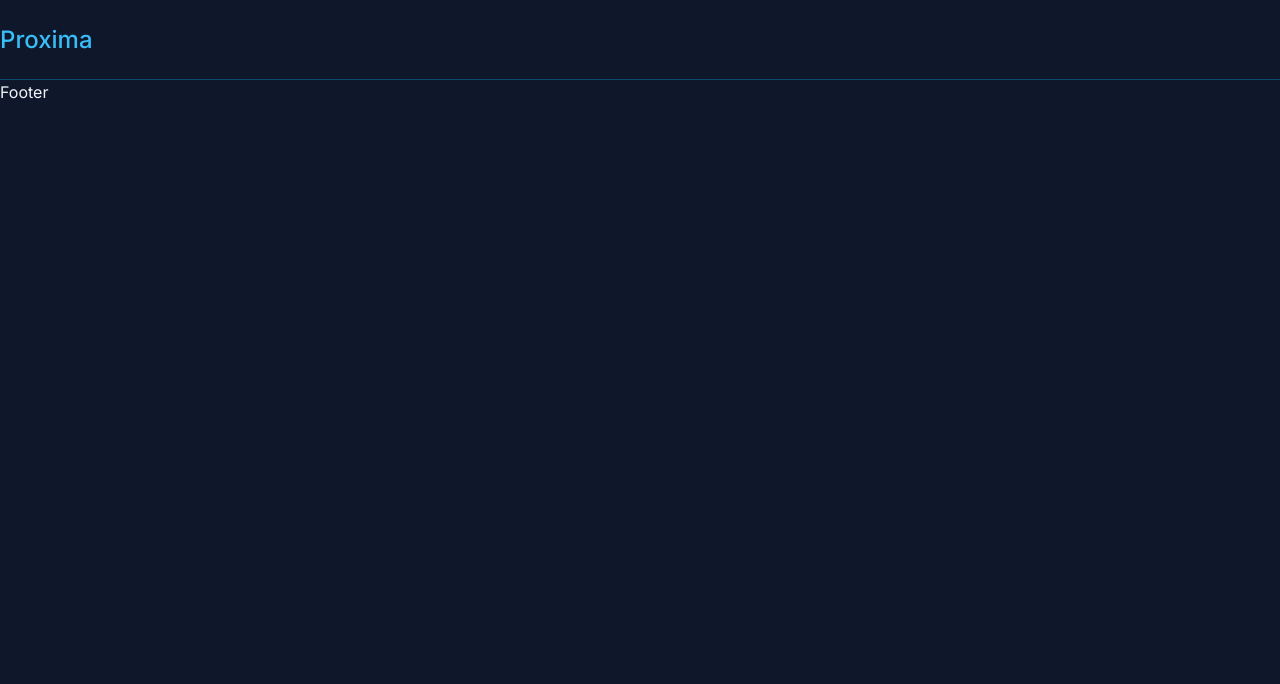
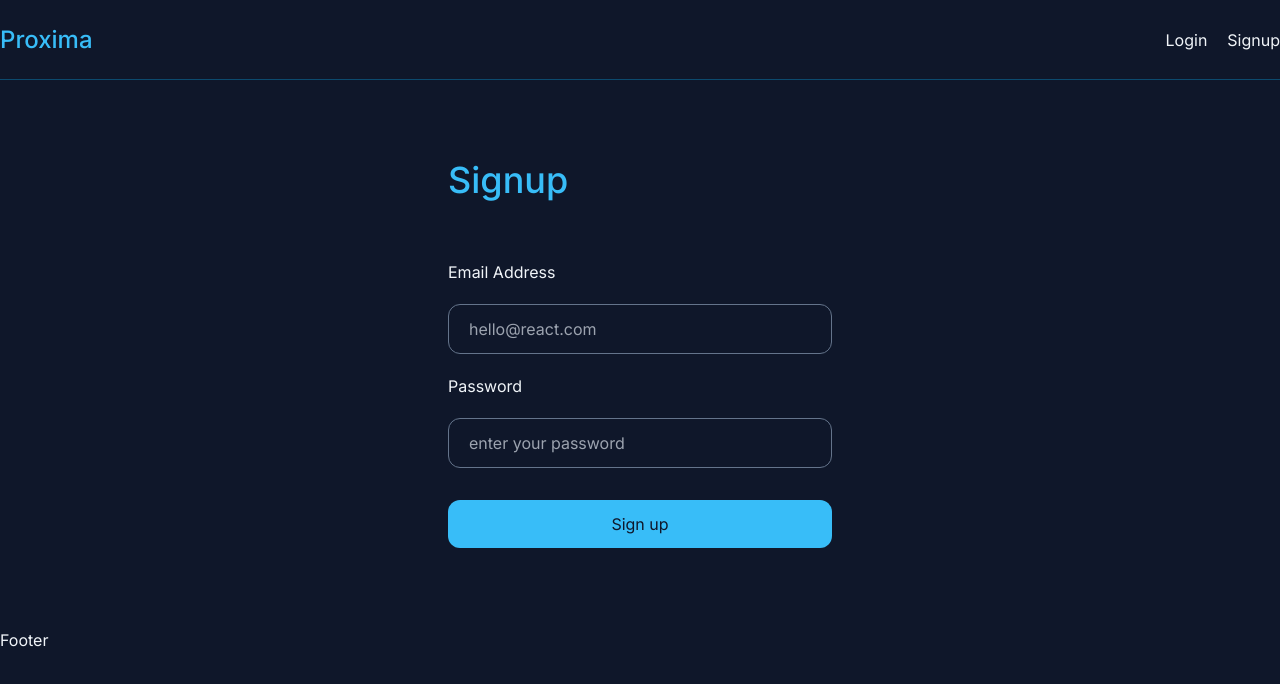
Before and after one commit to Rafiul29/proxima-client, a React (Create React App) app: page /signup in a window 1280 px wide. Before the commit this address had no page. Shown: the top 684 px of the page. Built offline with nearby package versions, Linux system fonts and the light colour scheme.

Commit message:
authon context login and signup

```diff
--- a/src/App.js
+++ b/src/App.js
@@ -3,12 +3,16 @@ import {Routes,Route} from 'react-router-dom'
 import Home from './pages/Home'
 import Navbar from './components/Navbar'
 import Footer from './components/Footer'
+import Login from './pages/Login'
+import Signup from './pages/Signup'
 const App = () => {
   return (
     <div className='app bg-slate-900 text-slate-100 min-h-screen'>
        <Navbar/>
       <Routes>
         <Route path='/' element={<Home/>}/>
+        <Route path='/login' element={<Login/>}/>
+        <Route path='/signup' element={<Signup/>}/>
       </Routes>
       <Footer/>
     </div>
--- a/src/components/Navbar.js
+++ b/src/components/Navbar.js
@@ -1,12 +1,18 @@
-import React from 'react'
-import { Link } from 'react-router-dom'
+import React from "react";
+import { Link } from "react-router-dom";
 
 const Navbar = () => {
   return (
-    <div className='navbar container mx-auto h-20 flex items-center border-b   border-sky-900 '>
-      <Link to='/' className='logo text-2xl font-medium text-sky-400' >Proxima</Link>
+    <div className="navbar container mx-auto h-20 flex items-center justify-between border-b  border-sky-900 ">
+      <Link to="/" className="logo text-2xl font-medium text-sky-400">
+        Proxima
+      </Link>
+      <nav className="flex gap-5">
+        <Link to="/login" className="hover:text-sky-400 duration-300">Login</Link>
+        <Link to="/signup" className="hover:text-sky-400 duration-300">Signup</Link>
+      </nav>
     </div>
-  )
-}
+  );
+};
 
-export default Navbar
+export default Navbar;
--- a/src/components/ProjectForm.js
+++ b/src/components/ProjectForm.js
@@ -2,6 +2,7 @@ import { useState } from "react";
 import { useProjectsContext } from "../hooks/useProjectsContext";
 
 const ProjectForm = ({ project, setIsModalOpen, setIsOverlayOpen }) => {
+
   const [title, setTitle] = useState(project? project.title: "");
   const [tech, setTech] = useState(project ? project.tech: "");
   const [budget, setBudget] = useState(project? project.budget: "");
--- /dev/null
+++ b/src/context/AuthContext.js
@@ -0,0 +1,34 @@
+import { createContext, useReducer } from "react";
+
+const initialState = {
+  user: null,
+};
+
+export const authReducer = (state, action) => {
+  switch (action.type) {
+    case "LOGIN":
+      return {
+        ...state,
+        user: action.payload,
+      };
+    case "LOGOUT":
+      return {
+        ...state,
+        user: null,
+      };
+    default:
+      return state;
+  }
+};
+
+export const AuthContext = createContext();
+
+export const AuthContextProvider = ({ children }) => {
+  const { state, dispatch } = useReducer(authReducer, initialState);
+
+  return (
+    <AuthContext.Provider value={{ ...state, dispatch }}>
+      {children}
+    </AuthContext.Provider>
+  );
+};
--- /dev/null
+++ b/src/hooks/useAuthContext.js
@@ -0,0 +1,10 @@
+import { useContext } from "react";
+import { AuthContext } from "../context/AuthContext";
+
+export const useAuthContext = () => {
+  const context = useContext(AuthContext);
+  if (!context) {
+    throw new Error("You must call useAuthContext inside a AuthContextProvider");
+  }
+  return context;
+};
--- a/src/index.js
+++ b/src/index.js
@@ -4,13 +4,16 @@ import "./index.css";
 import App from "./App";
 import { BrowserRouter } from "react-router-dom";
 import { ProjectContextProvider } from "./context/projectContext";
+import { AuthContextProvider } from "./context/AuthContext";
 
 const root = ReactDOM.createRoot(document.getElementById("root"));
 root.render(
   <React.StrictMode>
     <BrowserRouter>
       <ProjectContextProvider>
+        <AuthContextProvider>
         <App />
+        </AuthContextProvider>
       </ProjectContextProvider>
     </BrowserRouter>
   </React.StrictMode>
--- a/src/pages/Home.js
+++ b/src/pages/Home.js
@@ -7,13 +7,14 @@ const Home = () => {
 
   //data fetch
   const { projects, dispatch } = useProjectsContext();
+
+
   useEffect(() => {
-
     const getAllProjects = async () => {
       const res = await fetch("http://localhost:8000/api/projects");
       const json = await res.json();
       if(res.ok) {
-        dispatch({ type:"SET_PROJECTS", payload: json });
+        dispatch({ type: "SET_PROJECTS", payload: json });
       }
     };
 
--- /dev/null
+++ b/src/pages/Login.js
@@ -0,0 +1,37 @@
+import React, { useState } from "react";
+
+const Login = () => {
+  const [email, setEmail] = useState("");
+  const [password, setPassword] = useState("");
+  return (
+    <form className="login-form flex flex-col gap-5  py-20 mx-auto max-w-sm">
+      <h2 className="text-4xl font-medium text-sky-400 mb-10">Login</h2>
+      <div className="form-control flex flex-col gap-5">
+        <label htmlFor="email" className="cursor-pointer hover:text-sky-400 duration-300">Email Address</label>
+        <input
+          type="text"
+          id="email"
+          placeholder="hello@react.com"
+          value={email}
+          onChange={(e) => setEmail(e.target.value)}
+          className="bg-transparent border border-slate-500 py-3 px-5 rounded-xl outline-none focus:border-sky-400 duration-300"
+        />
+      </div>
+
+      <div className="form-control flex flex-col gap-5">
+        <label htmlFor="email" className="cursor-pointer hover:text-sky-400 duration-300">Password</label>
+        <input
+          type="text"
+          id="password"
+          placeholder="enter your password"
+          value={password}
+          onChange={(e) => setPassword(e.target.value)}
+          className="bg-transparent border border-slate-500 py-3 px-5 rounded-xl outline-none focus:border-sky-400 duration-300"
+        />
+      </div>
+      <button type="submit" className="bg-sky-400  text-slate-900 rounded-xl py-3 hover:bg-sky-500 duration-300 mt-3">Log In</button>
+    </form>
+  );
+};
+
+export default Login;
--- /dev/null
+++ b/src/pages/Signup.js
@@ -0,0 +1,37 @@
+import React, { useState } from "react";
+
+const Signup = () => {
+  const [email, setEmail] = useState("");
+  const [password, setPassword] = useState("");
+  return (
+    <form className="login-form flex flex-col gap-5  py-20 mx-auto max-w-sm">
+      <h2 className="text-4xl font-medium text-sky-400 mb-10">Signup</h2>
+      <div className="form-control flex flex-col gap-5">
+        <label htmlFor="email" className="cursor-pointer hover:text-sky-400 duration-300">Email Address</label>
+        <input
+          type="text"
+          id="email"
+          placeholder="hello@react.com"
+          value={email}
+          onChange={(e) => setEmail(e.target.value)}
+          className="bg-transparent border border-slate-500 py-3 px-5 rounded-xl outline-none focus:border-sky-400 duration-300"
+        />
+      </div>
+
+      <div className="form-control flex flex-col gap-5">
+        <label htmlFor="email" className="cursor-pointer hover:text-sky-400 duration-300">Password</label>
+        <input
+          type="text"
+          id="password"
+          placeholder="enter your password"
+          value={password}
+          onChange={(e) => setPassword(e.target.value)}
+          className="bg-transparent border border-slate-500 py-3 px-5 rounded-xl outline-none focus:border-sky-400 duration-300"
+        />
+      </div>
+      <button type="submit" className="bg-sky-400  text-slate-900 rounded-xl py-3 hover:bg-sky-500 duration-300 mt-3">Sign up</button>
+    </form>
+  );
+};
+
+export default Signup;
```
